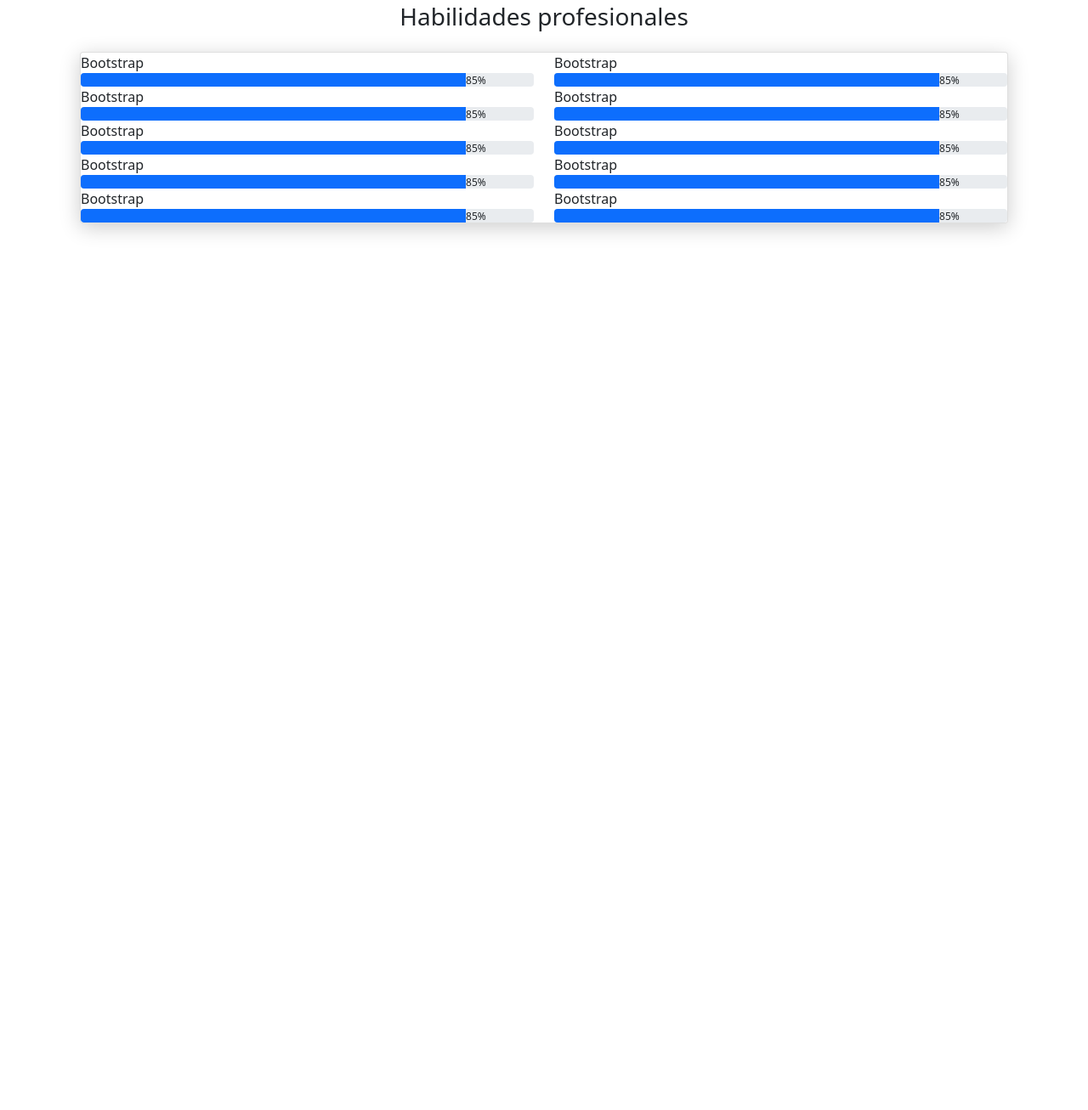
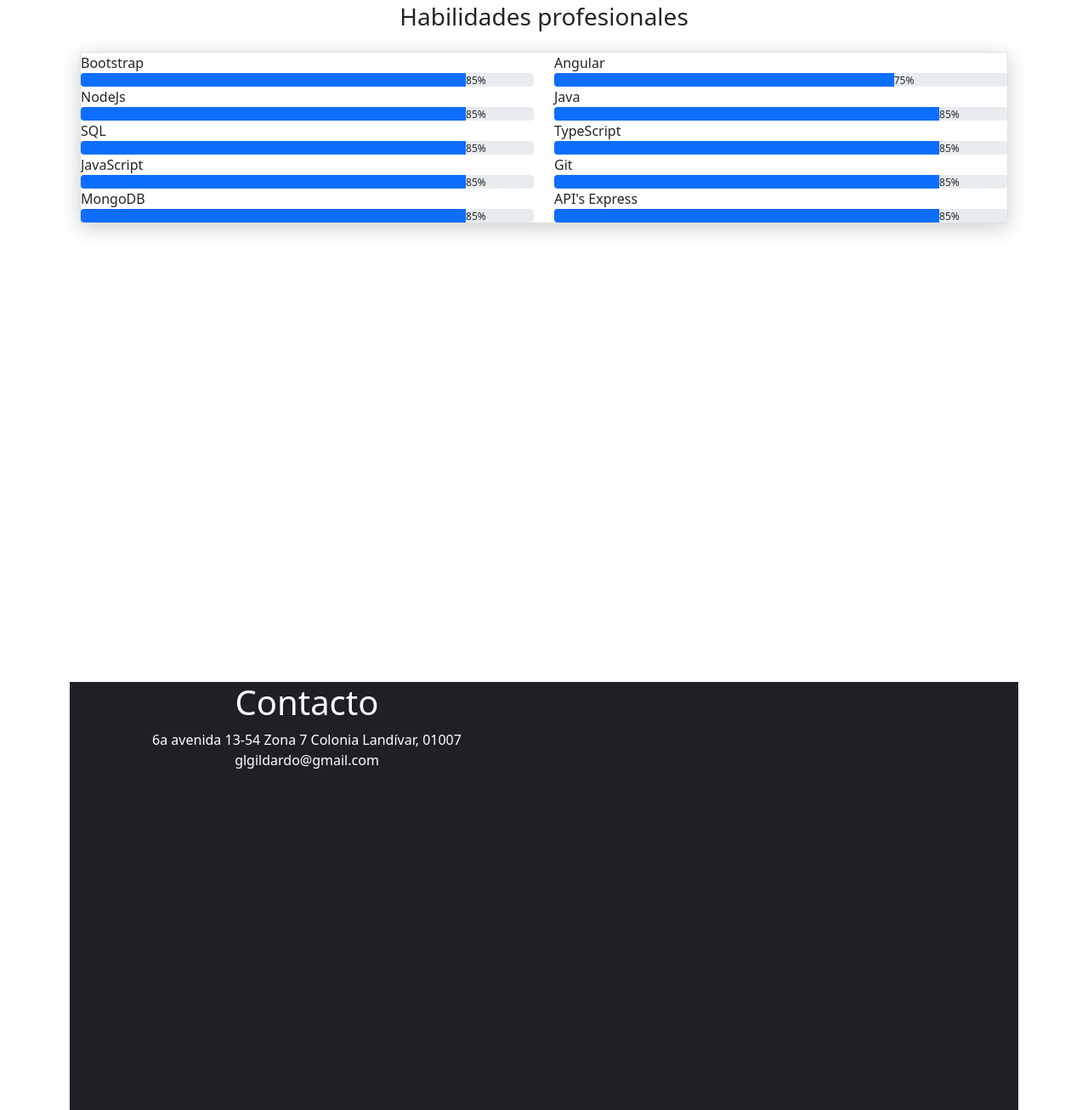
Before and after one commit to galvarado2015519/PortafolioWeb, a plain HTML site: page index.html in a window 1280 px wide. Shown: the part 853-2160 px from the top of the page at 85% size. Before the commit the page ends 1656 px from the top, so only its background shows below. Drawn offline with nearby package versions, Linux system fonts and the light colour scheme.

Commit message:
add portafolio

```diff
--- a/css/style.css
+++ b/css/style.css
@@ -40,6 +40,11 @@ body::-webkit-scrollbar-thumb {
     box-shadow: 0px 5px 25px 0px rgb(0 0 0 / 20%);
 }
 
+.contactMe {
+    color: white;
+    background-color: #1E2025;
+}
+
 .section {
     height: 100vh;
     margin: 0;
@@ -51,3 +56,11 @@ body::-webkit-scrollbar-thumb {
     display: flex;
     align-items: center;
 }
+
+.max-height {
+    height: 100%;
+}
+
+.text-center {
+    text-align: center;
+}
--- a/index.html
+++ b/index.html
@@ -6,8 +6,9 @@
     <meta http-equiv="X-UA-Compatible" content="IE=edge">
     <meta name="viewport" content="width=device-width, initial-scale=1.0">
     <link rel="stylesheet" type="text/css" href="./css/style.css" media="screen" />
-    <link href="https://cdn.jsdelivr.net/npm/bootstrap@5.0.0-beta3/dist/css/bootstrap.min.css" rel="stylesheet" integrity="sha384-eOJMYsd53ii+scO/bJGFsiCZc+5NDVN2yr8+0RDqr0Ql0h+rP48ckxlpbzKgwra6" crossorigin="anonymous">
-    <script src="https://cdn.jsdelivr.net/npm/bootstrap@5.0.0-beta3/dist/js/bootstrap.bundle.min.js" integrity="sha384-JEW9xMcG8R+pH31jmWH6WWP0WintQrMb4s7ZOdauHnUtxwoG2vI5DkLtS3qm9Ekf" crossorigin="anonymous"></script>
+    <link href="https://cdn.jsdelivr.net/npm/bootstrap@5.0.2/dist/css/bootstrap.min.css" rel="stylesheet" integrity="sha384-EVSTQN3/azprG1Anm3QDgpJLIm9Nao0Yz1ztcQTwFspd3yD65VohhpuuCOmLASjC" crossorigin="anonymous">
+    <script src="https://cdn.jsdelivr.net/npm/bootstrap@5.0.2/dist/js/bootstrap.bundle.min.js" integrity="sha384-MrcW6ZMFYlzcLA8Nl+NtUVF0sA7MsXsP1UyJoMp4YLEuNSfAP+JcXn/tWtIaxVXM" crossorigin="anonymous"></script>
+
     <title>Gildardo Alvarado</title>
 </head>
 
@@ -23,7 +24,7 @@
                     <a class="nav-link active" aria-current="page" href="#">Home</a>
                     <a class="nav-link" href="#">Sobre mí</a>
                     <a class="nav-link" href="#">Habilidades</a>
-                    <a class="nav-link" href="#">Portafolio</a>
+                    <a class="nav-link" href="https://glgildardo.wixsite.com/portafolio/blog">Portafolio</a>
                     <a class="nav-link" href="#">Experiencia</a>
                     <a class="nav-link" href="#">Contacto</a>
                 </div>
@@ -33,7 +34,7 @@
     <div class="container">
         <div class="section vertical-center" id="about">
             <div class="container border d-flex">
-                <div class=" flex-row ">
+                <div class="flex-row container">
                     <h3> Sobre Mí</h3>
                     <p>Yo, un programador con 18 años, a lo largo de mi carrera en Kinal he aprendido muchas cosas que me han sido útiles a la hora de desarrollar. Me di cuenta que a pesar de saber de todo un poco, hay conocimientos que me faltan y conocimientos
                         las cuales tengo muy bien aprendidos. Pero las ganas de aprender y hacer bien el trabajo son lo que me motivan a dar lo mejor de mi.
@@ -45,7 +46,7 @@
                         Una de mis metas es implementar la tecnología en otros ámbitos de la ciencia como la psicología y medicina.
                     </p>
                 </div>
-                <div class=" flex-row">
+                <div class="flex-row container">
                     <h3> Información</h3>
                     <p>Yo, un programador con 18 años, a lo largo de mi carrera en Kinal he aprendido muchas cosas que me han sido útiles a la hora de desarrollar. Me di cuenta que a pesar de saber de todo un poco, hay conocimientos que me faltan y conocimientos
                         las cuales tengo muy bien aprendidos. Pero las ganas de aprender y hacer bien el trabajo son lo que me motivan a dar lo mejor de mi.
@@ -66,63 +67,63 @@
                             </div>
                         </div>
                         <div class="col-md-6">
-                            <div class="progress-container progress-primary"><span class="progress-badge">Bootstrap</span>
+                            <div class="progress-container progress-primary"><span class="progress-badge">Angular</span>
+                                <div class="progress">
+                                    <div class="progress-bar progress-bar-primary aos-init aos-animate" data-aos="progress-full" data-aos-offset="10" data-aos-duration="2000" role="progressbar" aria-valuenow="85" aria-valuemin="0" aria-valuemax="100" style="width: 75%;"></div><span class="progress-value">75%</span>
+                                </div>
+                            </div>
+                        </div>
+                        <div class="col-md-6">
+                            <div class="progress-container progress-primary"><span class="progress-badge">NodeJs</span>
                                 <div class="progress">
                                     <div class="progress-bar progress-bar-primary aos-init aos-animate" data-aos="progress-full" data-aos-offset="10" data-aos-duration="2000" role="progressbar" aria-valuenow="85" aria-valuemin="0" aria-valuemax="100" style="width: 85%;"></div><span class="progress-value">85%</span>
                                 </div>
                             </div>
                         </div>
                         <div class="col-md-6">
-                            <div class="progress-container progress-primary"><span class="progress-badge">Bootstrap</span>
+                            <div class="progress-container progress-primary"><span class="progress-badge">Java</span>
                                 <div class="progress">
                                     <div class="progress-bar progress-bar-primary aos-init aos-animate" data-aos="progress-full" data-aos-offset="10" data-aos-duration="2000" role="progressbar" aria-valuenow="85" aria-valuemin="0" aria-valuemax="100" style="width: 85%;"></div><span class="progress-value">85%</span>
                                 </div>
                             </div>
                         </div>
                         <div class="col-md-6">
-                            <div class="progress-container progress-primary"><span class="progress-badge">Bootstrap</span>
+                            <div class="progress-container progress-primary"><span class="progress-badge">SQL</span>
                                 <div class="progress">
                                     <div class="progress-bar progress-bar-primary aos-init aos-animate" data-aos="progress-full" data-aos-offset="10" data-aos-duration="2000" role="progressbar" aria-valuenow="85" aria-valuemin="0" aria-valuemax="100" style="width: 85%;"></div><span class="progress-value">85%</span>
                                 </div>
                             </div>
                         </div>
                         <div class="col-md-6">
-                            <div class="progress-container progress-primary"><span class="progress-badge">Bootstrap</span>
+                            <div class="progress-container progress-primary"><span class="progress-badge">TypeScript</span>
                                 <div class="progress">
                                     <div class="progress-bar progress-bar-primary aos-init aos-animate" data-aos="progress-full" data-aos-offset="10" data-aos-duration="2000" role="progressbar" aria-valuenow="85" aria-valuemin="0" aria-valuemax="100" style="width: 85%;"></div><span class="progress-value">85%</span>
                                 </div>
                             </div>
                         </div>
                         <div class="col-md-6">
-                            <div class="progress-container progress-primary"><span class="progress-badge">Bootstrap</span>
+                            <div class="progress-container progress-primary"><span class="progress-badge">JavaScript</span>
                                 <div class="progress">
                                     <div class="progress-bar progress-bar-primary aos-init aos-animate" data-aos="progress-full" data-aos-offset="10" data-aos-duration="2000" role="progressbar" aria-valuenow="85" aria-valuemin="0" aria-valuemax="100" style="width: 85%;"></div><span class="progress-value">85%</span>
                                 </div>
                             </div>
                         </div>
                         <div class="col-md-6">
-                            <div class="progress-container progress-primary"><span class="progress-badge">Bootstrap</span>
+                            <div class="progress-container progress-primary"><span class="progress-badge">Git</span>
                                 <div class="progress">
                                     <div class="progress-bar progress-bar-primary aos-init aos-animate" data-aos="progress-full" data-aos-offset="10" data-aos-duration="2000" role="progressbar" aria-valuenow="85" aria-valuemin="0" aria-valuemax="100" style="width: 85%;"></div><span class="progress-value">85%</span>
                                 </div>
                             </div>
                         </div>
                         <div class="col-md-6">
-                            <div class="progress-container progress-primary"><span class="progress-badge">Bootstrap</span>
+                            <div class="progress-container progress-primary"><span class="progress-badge">MongoDB</span>
                                 <div class="progress">
                                     <div class="progress-bar progress-bar-primary aos-init aos-animate" data-aos="progress-full" data-aos-offset="10" data-aos-duration="2000" role="progressbar" aria-valuenow="85" aria-valuemin="0" aria-valuemax="100" style="width: 85%;"></div><span class="progress-value">85%</span>
                                 </div>
                             </div>
                         </div>
                         <div class="col-md-6">
-                            <div class="progress-container progress-primary"><span class="progress-badge">Bootstrap</span>
-                                <div class="progress">
-                                    <div class="progress-bar progress-bar-primary aos-init aos-animate" data-aos="progress-full" data-aos-offset="10" data-aos-duration="2000" role="progressbar" aria-valuenow="85" aria-valuemin="0" aria-valuemax="100" style="width: 85%;"></div><span class="progress-value">85%</span>
-                                </div>
-                            </div>
-                        </div>
-                        <div class="col-md-6">
-                            <div class="progress-container progress-primary"><span class="progress-badge">Bootstrap</span>
+                            <div class="progress-container progress-primary"><span class="progress-badge">API's Express</span>
                                 <div class="progress">
                                     <div class="progress-bar progress-bar-primary aos-init aos-animate" data-aos="progress-full" data-aos-offset="10" data-aos-duration="2000" role="progressbar" aria-valuenow="85" aria-valuemin="0" aria-valuemax="100" style="width: 85%;"></div><span class="progress-value">85%</span>
                                 </div>
@@ -132,10 +133,25 @@
                 </div>
             </div>
         </div>
-        <!-- <div class="section" id="briefcase"></div>
-        <div class="section" id="experience"></div>
-        <div class="section" id="education"></div>
-        <div class="section" id="contactMe"></div> -->
+        <!-- <div class="section" id="briefcase"></div> -->
+        <!-- <div class="section" id="experience">
+
+        </div> -->
+        <!-- <div class="section" id="education"></div> -->
+        <div class="section contactMe" id="contactMe">
+            <div class="container max-height">
+                <div class="row max-height">
+                    <div class="col-xs-6 col-md-6 col-lg-6 col-12 align-items-center text-center">
+                        <h1>Contacto</h1>
+                        <span>6a avenida 13-54 Zona 7 Colonia Landívar, 01007</span>
+                        <span>glgildardo@gmail.com</span>
+                    </div>
+                    <div class="col-xs-6 col-md-6 col-lg-6 col-12">
+
+                    </div>
+                </div>
+            </div>
+        </div>
     </div>
 </body>
 
```
